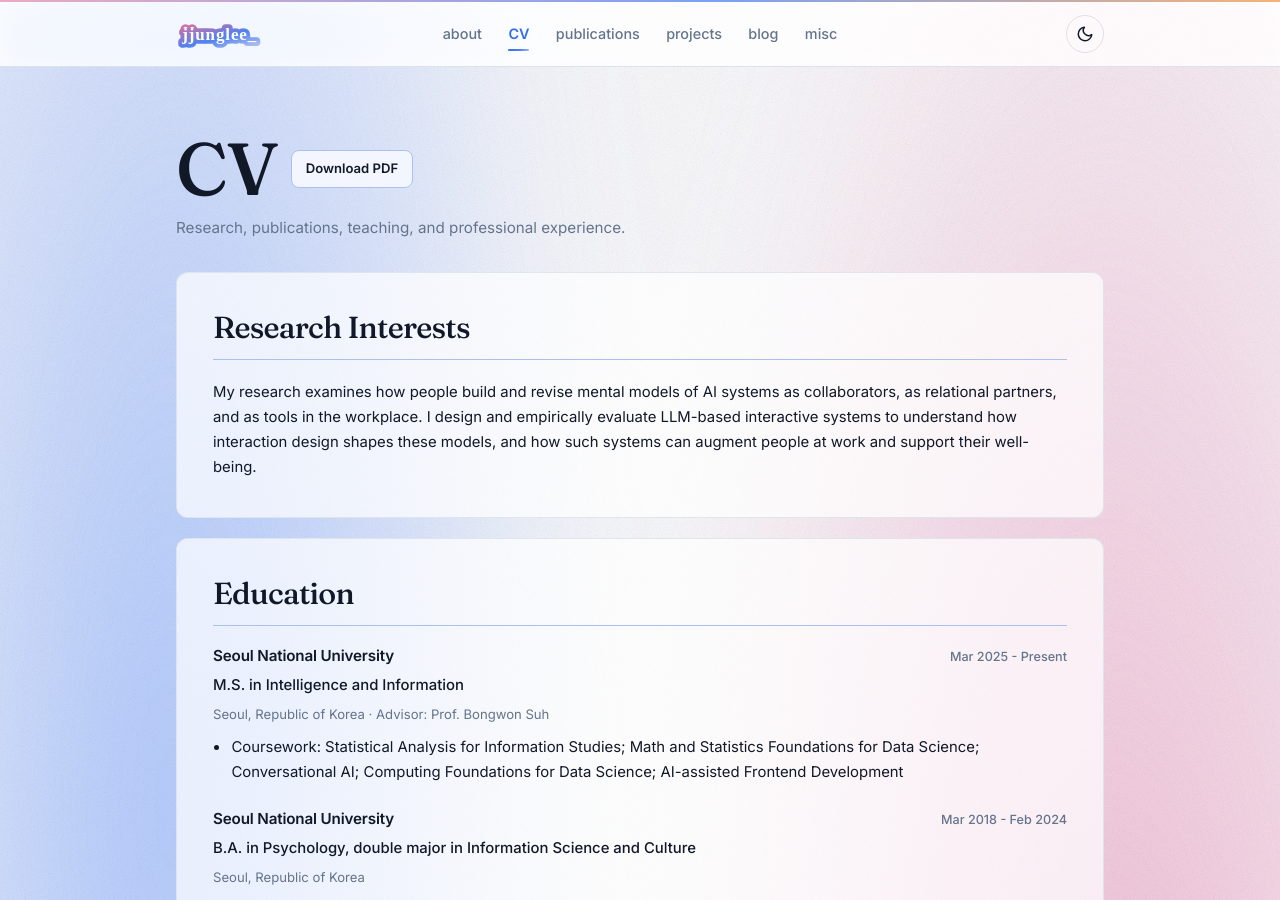
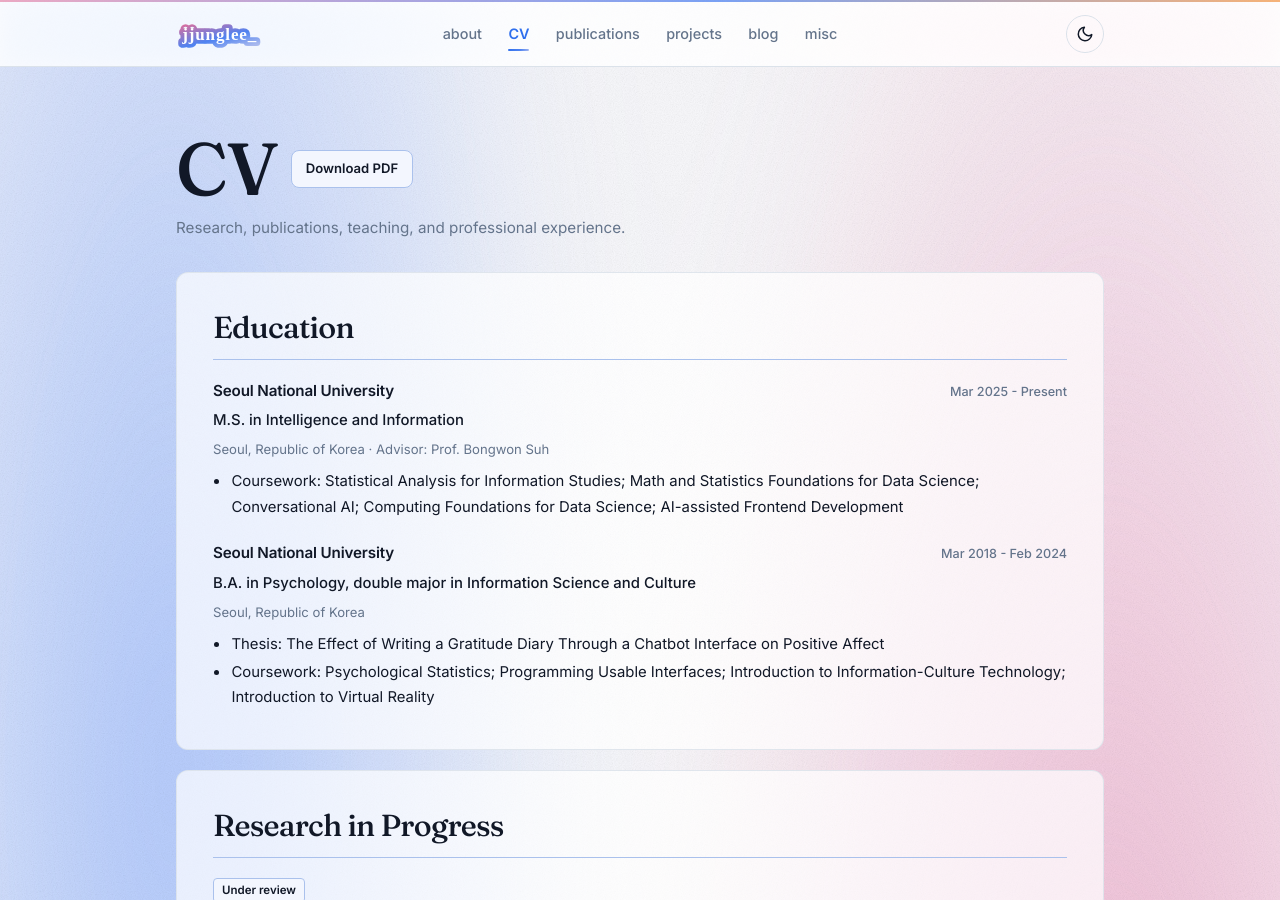
Before and after one commit to leejungp2/leejungp2.github.io, a Jekyll site: the page built from _pages/cv.md, in a window 1280 px wide and 900 px high. Built offline with Jekyll 4.4.1, drawn with Linux system fonts in a browser that asks for light colours.

Commit message:
Keep research interests in the CV PDF only

```diff
--- a/_pages/cv.md
+++ b/_pages/cv.md
@@ -8,13 +8,6 @@ action_url: /assets/files/Jung_Lee_CV.pdf
 ---
 
 <div class="app-surface cv-document">
-  <section class="cv-section" aria-labelledby="cv-interests">
-    <h2 id="cv-interests">Research Interests</h2>
-    <div class="cv-section-content">
-      <p>My research examines how people build and revise mental models of AI systems as collaborators, as relational partners, and as tools in the workplace. I design and empirically evaluate LLM-based interactive systems to understand how interaction design shapes these models, and how such systems can augment people at work and support their well-being.</p>
-    </div>
-  </section>
-
   <section class="cv-section" aria-labelledby="cv-education">
     <h2 id="cv-education">Education</h2>
     <div class="cv-section-content">
```
